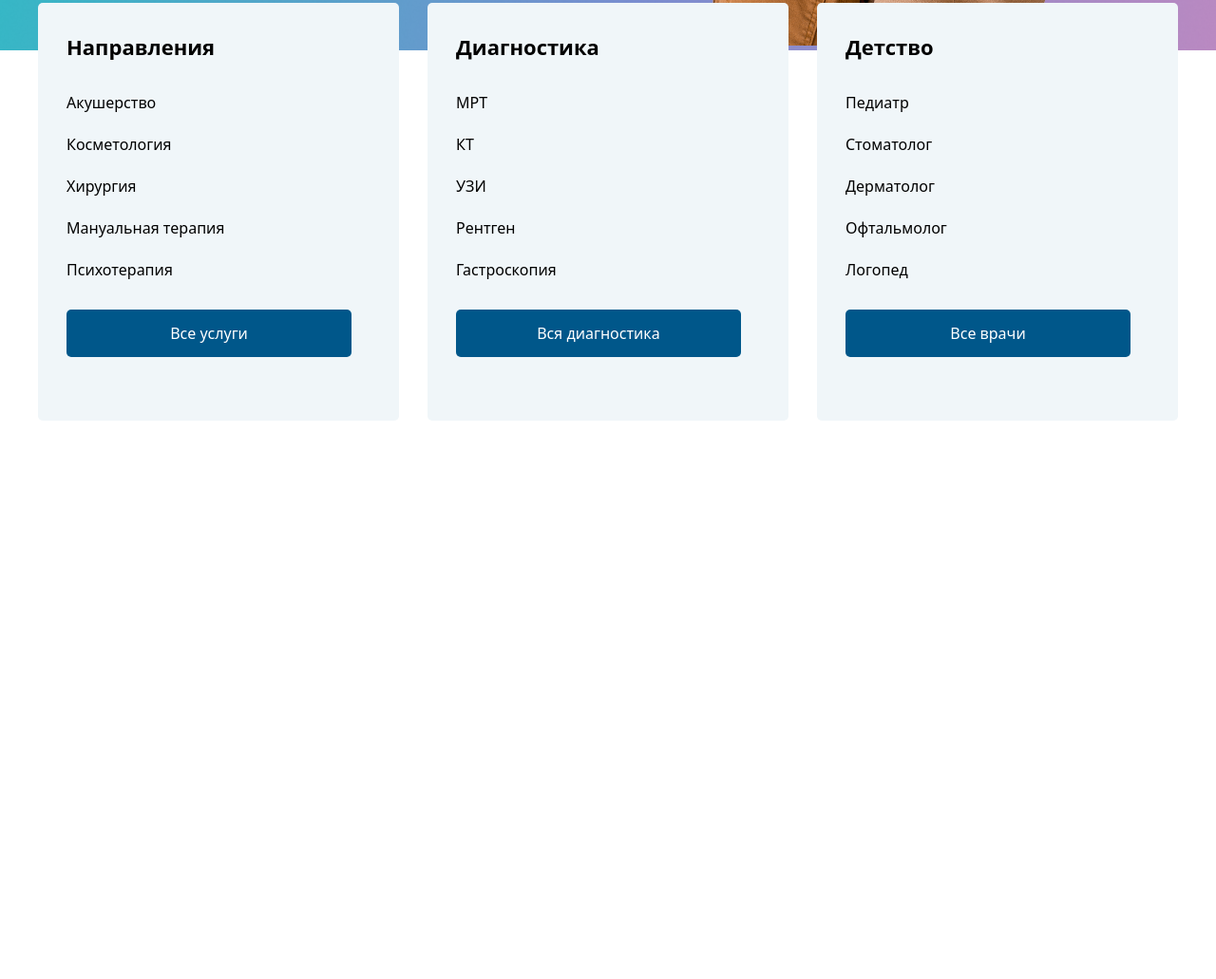
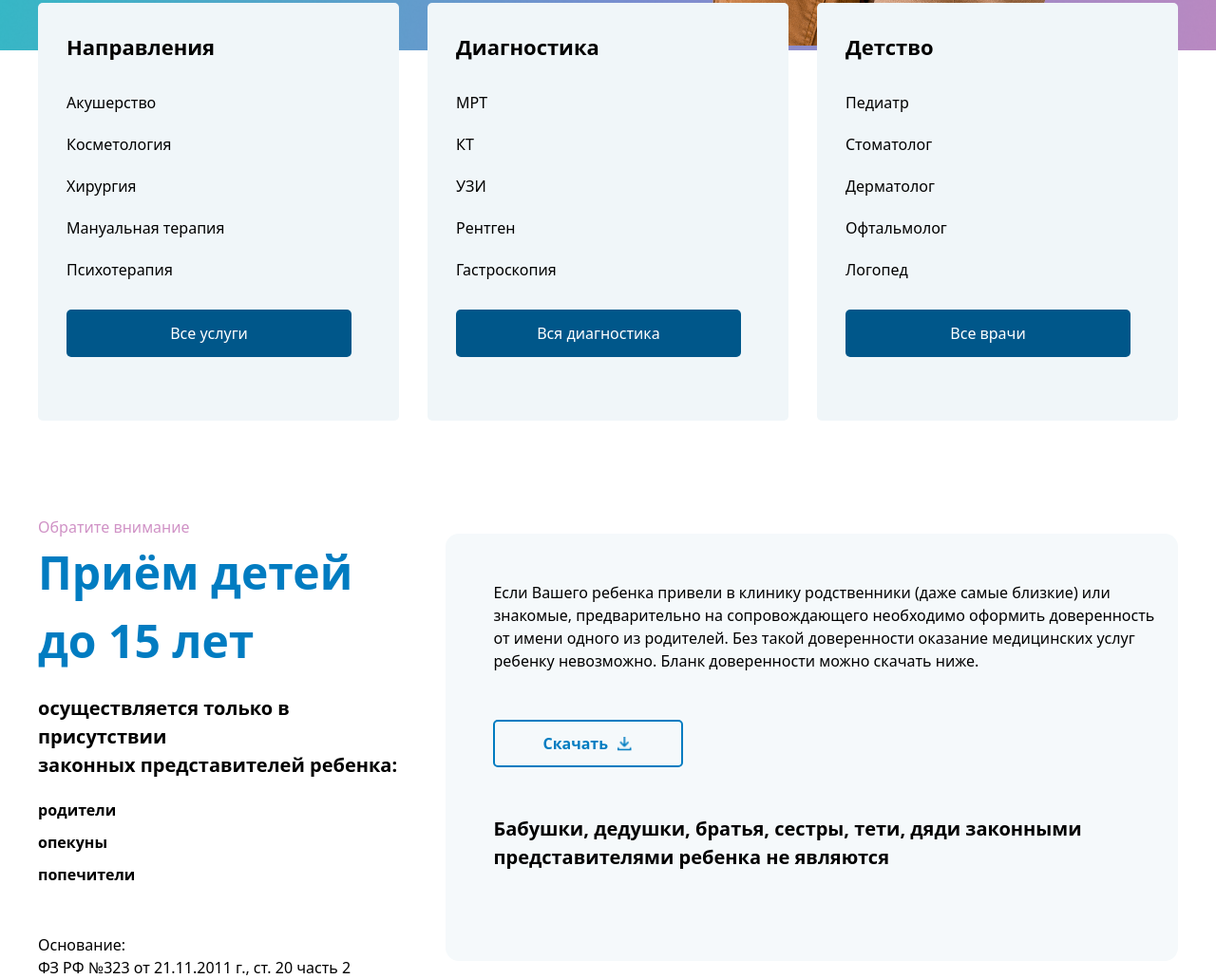
Before and after one commit to YusufDavlatyorov/finalexam, a website: page src/Amirjon.html in a window 1280 px wide. Shown: the part 780-1811 px from the top of the page at 95% size. Before the commit the page ends 1223 px from the top, so only its background shows below. Drawn offline with nearby package versions, Linux system fonts and the light colour scheme; files that its build step writes are made by us from their sources.

Commit message:
section2 Amirjon

```diff
--- a/src/Amirjon.html
+++ b/src/Amirjon.html
@@ -97,5 +97,32 @@
         </section>
     </main>
 
+    <main>
+        <section class="lg:flex justify-evenly mt-[100px] items-center max-w-[1200px] m-auto gap-[40px] pl-[20px] lg:pl-[0px]">
+            <div>
+                <p class="text-[#D092C6]">Обратите внимание</p>
+                <h1 class="text-[48px] font-[700] text-[#017CC1]">Приём детей <br>до 15 лет</h1>
+                <p class="text-[20px] font-[600] mt-[20px]">осуществляется только в присутствии <br>законных представителей ребенка:</p>
+                <p class="font-[600] mt-[20px]">родители</p>
+                <p class="font-[600] mt-[10px]">опекуны</p>
+                <p class="font-[600] mt-[10px]">попечители</p>
+                <div class="mt-[50px]">
+                    <p>Основание:</p>
+                    <p>ФЗ РФ №323 от 21.11.2011 г., ст. 20 часть 2</p>
+                </div>
+            </div>
+
+            <div class="lg:w-[800px] w-[100%] lg:h-[450px] h-[500px] bg-[#F5F9FB] pt-[50px] lg:pl-[50px] pl-[20px] rounded-[14px] mt-[50px] lg:mt-[0px] ">
+                <p>Если Вашего ребенка привели в клинику родственники (даже самые близкие) или <br>знакомые, предварительно на сопровождающего необходимо оформить доверенность <br>от имени одного из родителей. Без такой доверенности оказание медицинских услуг <br>ребенку невозможно. Бланк доверенности можно скачать ниже.</p>
+                <button class="flex items-center gap-[10px] text-center border-[2px] border-solid border-[#017CC1] w-[200px] h-[50px] pl-[50px] rounded-[5px] mt-[50px]">
+                    <p class="font-[700] text-[#017CC1]">Скачать</p>
+                    <img class="w-[15px] h-[15px] " src="./Group 9325.png" alt="">
+                </button>
+                <p class="text-[20px] font-[600] mt-[50px] ">Бабушки, дедушки, братья, сестры, тети, дяди законными <br>представителями ребенка не являются</p>
+
+            </div>
+        </section>
+    </main>
+
 </body>
 </html>
```
Also changed, not shown: src/Group 9325.png (added).
